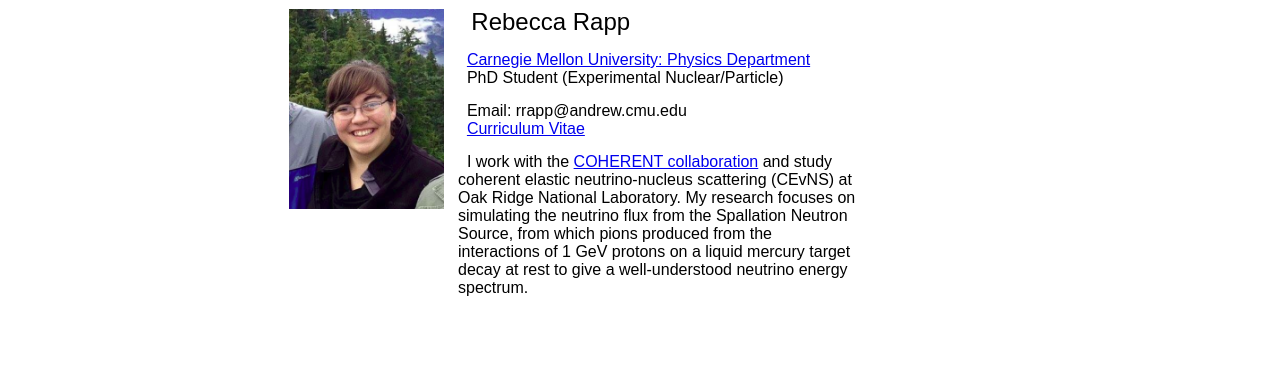
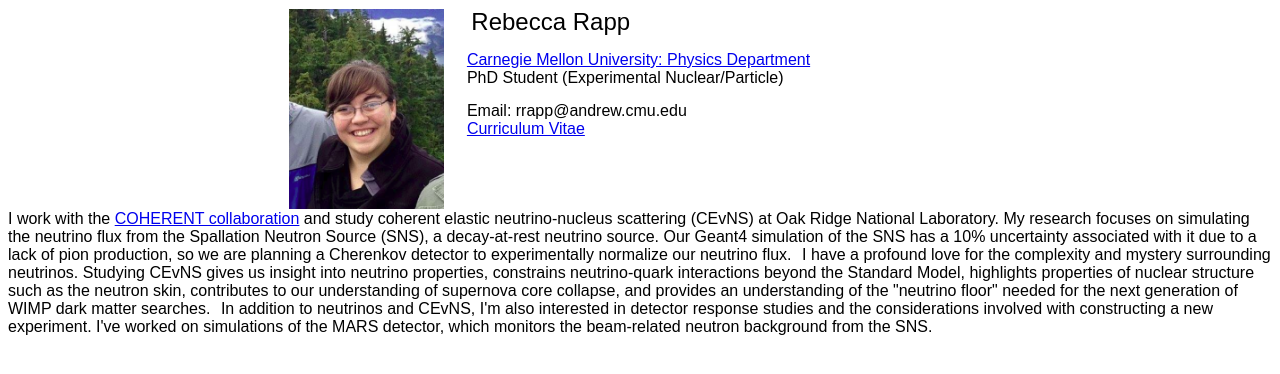
Before and after one commit to rapprl/rapprl.github.io, a Jekyll site: the page index.html, which Jekyll copies as it is, in a window 1280 px wide. Shown: the top 374 px of the page. Built offline with Jekyll 4.4.1, drawn with Linux system fonts in a browser that asks for light colours.

Commit message:
Research interests.

```diff
--- a/index.html
+++ b/index.html
@@ -62,17 +62,11 @@
 		<span class="style4">&nbsp;
 		  <a href="cv.pdf"> Curriculum Vitae</a>
 		</span><br>
-		<span class="style17">&nbsp;</span><br>
-		<span class="style4">&nbsp; I work with
-		  the <a href="https://sites.duke.edu/coherent/">
-		  COHERENT collaboration</a> and study coherent
-		  elastic neutrino-nucleus scattering (CEvNS) at Oak
-		  Ridge National Laboratory.  My research focuses on
-		  simulating the neutrino flux from the Spallation
-		  Neutron Source, from which pions produced from the
-		  interactions of 1 GeV protons on a liquid mercury
-		  target decay at rest to give a well-understood
-		  neutrino energy spectrum.
+		<span class="style17">
+		  &nbsp;
+		  &nbsp;
+		  &nbsp;
+		  &nbsp;
 		</span><br>
 	      </td>
 	      <!-- <span class="style8"> -->
@@ -99,6 +93,42 @@
 	      </td>
 	    </tr>
 	  </table>
+	  <span class="style4">
+	    I work with
+	    the <a href="https://sites.duke.edu/coherent/"> COHERENT
+	    collaboration</a> and study coherent elastic
+	    neutrino-nucleus scattering (CEvNS) at Oak Ridge National
+	    Laboratory.  My research focuses on simulating the
+	    neutrino flux from the Spallation Neutron Source (SNS), a
+	    decay-at-rest neutrino source.  Our Geant4 simulation of
+	    the SNS has a 10% uncertainty associated with it due to a
+	    lack of pion production, so we are planning a Cherenkov
+	    detector to experimentally normalize our neutrino flux.
+	  </span>
+	  <span class="style17">
+	    &nbsp;
+	  </span>
+	  <span class="style4">
+	    I have a profound love for the complexity and mystery
+	    surrounding neutrinos.  Studying CEvNS gives us insight
+	    into neutrino properties, constrains neutrino-quark
+	    interactions beyond the Standard Model, highlights
+	    properties of nuclear structure such as the neutron skin,
+	    contributes to our understanding of supernova core
+	    collapse, and provides an understanding of the "neutrino
+	    floor" needed for the next generation of WIMP dark matter
+	    searches.
+	  </span>
+	  <span class="style17">
+	    &nbsp;
+	  </span>
+	  <span class="style4">
+	    In addition to neutrinos and CEvNS, I'm also interested in
+	    detector response studies and the considerations involved
+	    with constructing a new experiment.  I've worked on
+	    simulations of the MARS detector, which monitors the
+	    beam-related neutron background from the SNS.
+	  </span>
 
 <!-- for tracking with google analytics-->
 
```
